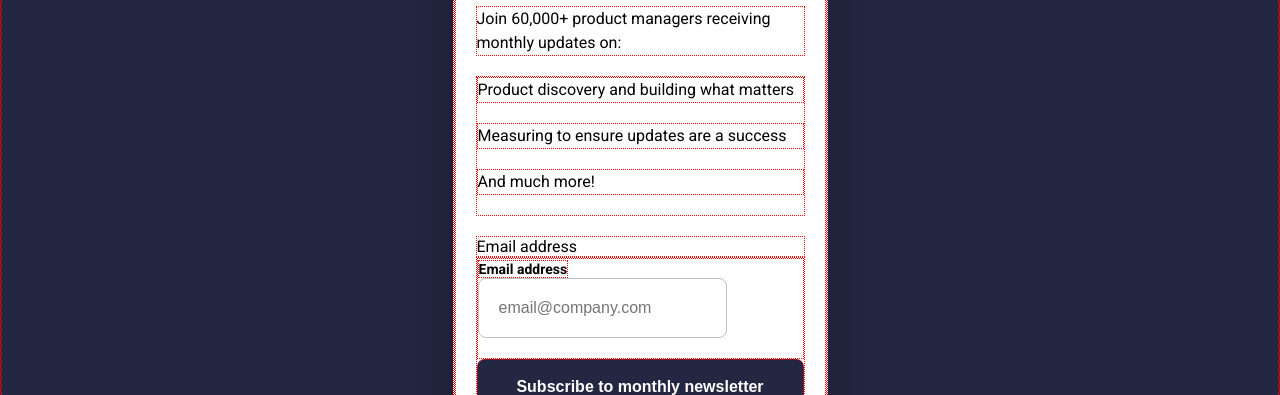
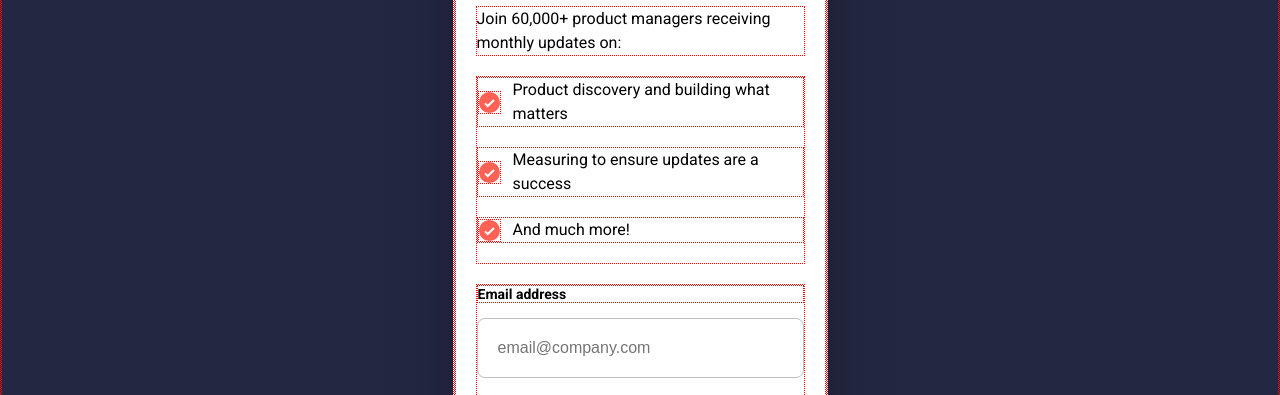
Before and after one commit to rffkive/Newsletter-sign-up-form-with-success-message, a plain HTML site: page index.html in a window 1280 px wide. Shown: the part 402-797 px from the top of the page. Drawn offline with Linux system fonts and the light colour scheme.

Commit message:
remove and adjust some class and div that will not be used
shorter way to finish

```diff
--- a/index.html
+++ b/index.html
@@ -16,13 +16,11 @@
           <div class="content-title">Stay updated!</div>
           <div class="content-description">Join 60,000+ product managers receiving monthly updates on:</div>
           <ul class="content-list">
-            <li class="content-lists">Product discovery and building what matters</li>
-            <li class="content-lists">Measuring to ensure updates are a success</li>
-            <li class="content-lists">And much more!</li>
+            <li class="content-lists"><img class="icon-list" src="./assets/images/icon-list.svg">Product discovery and building what matters</li>
+            <li class="content-lists"><img class="icon-list" src="./assets/images/icon-list.svg">Measuring to ensure updates are a success</li>
+            <li class="content-lists"><img class="icon-list" src="./assets/images/icon-list.svg">And much more!</li>
           </ul>
-          <div class="content-email"> Email address</div>
           <form class="newsletter-form">
-            <div class="email-section">
               <label for="email" class="email-label">Email address</label>
               <input
                 type="email"
@@ -31,8 +29,7 @@
                 placeholder="email@company.com"
                 required
               >
-            </div>
-            <button type="submit" class="subscribe-button">Subscribe to monthly newsletter</button>
+              <button type="submit" class="subscribe-button">Subscribe to monthly newsletter</button>
           </form>
         </div>
       </div>
```
